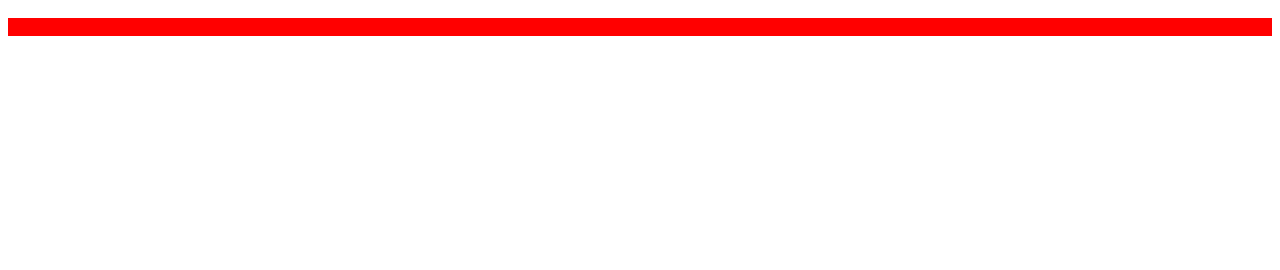
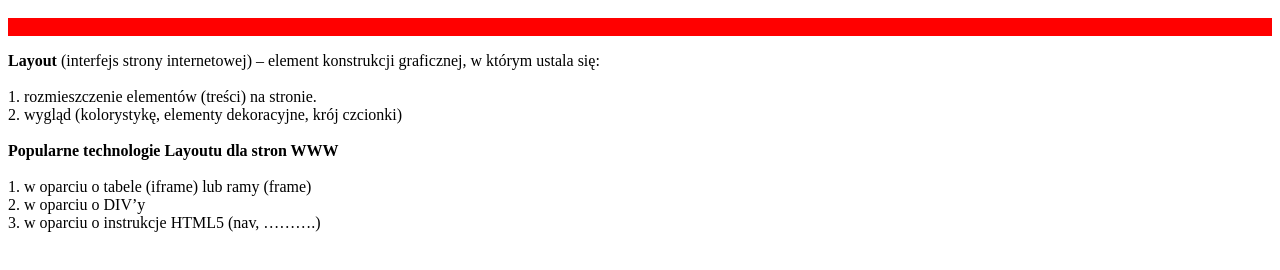
Before and after one commit to jbarav/Baranowski_zad_14-15, a plain HTML site: page glowny_baranowski.html in a window 1280 px wide. Shown: the part 48-318 px from the top of the page. Drawn offline with Linux system fonts and the light colour scheme.

Commit message:
Update glowny_baranowski.html

```diff
--- a/glowny_baranowski.html
+++ b/glowny_baranowski.html
@@ -5,5 +5,12 @@
 <body>
 	<h1 align="center">Baranowski 2K 17.01.2024</h1>
 	<marquee bgcolor="red">Baranowski</marquee>
+	<p> <b> Layout </b> (interfejs strony internetowej) – element konstrukcji graficznej, w którym ustala się:<br><br>
+	1. rozmieszczenie elementów (treści) na stronie.<br>
+	2. wygląd (kolorystykę, elementy dekoracyjne, krój czcionki)<br><br>
+	<b>Popularne technologie Layoutu dla stron WWW </b><br><br>
+	1. w oparciu o tabele (iframe) lub ramy (frame)<br>
+	2. w oparciu o DIV’y<br>
+	3. w oparciu o instrukcje HTML5 (nav, ……….)</p>
 </body>
 </html>
```
